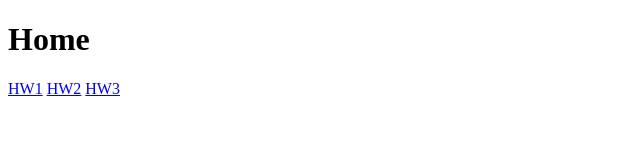
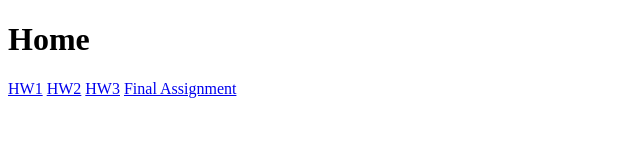
Before and after one commit to PlutoHin/CGHomeWork, a plain HTML site: page index.html in a window 1280 px wide. Shown: the whole page, without its empty margins (0-640 px from the left). Drawn offline with Linux system fonts and the light colour scheme.

Commit message:
Add link to Final Assignment in index.html

```diff
--- a/index.html
+++ b/index.html
@@ -10,5 +10,6 @@
  <a href="./HW1-web2.0-blank/Gasket/gasket2D.html">HW1</a>
  <a href="./HW2-TODO/3d-wandering.html">HW2</a>
  <a href="HW3/Phongshading.html">HW3</a>
+  <a href="./InteractiveWebGL_PathTracer/InteractivePathTracer.html">Final Assignment</a>
  </body>
  </html>
```
